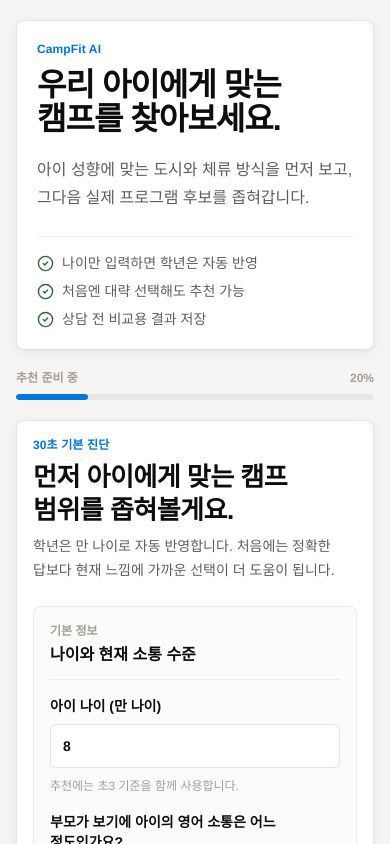
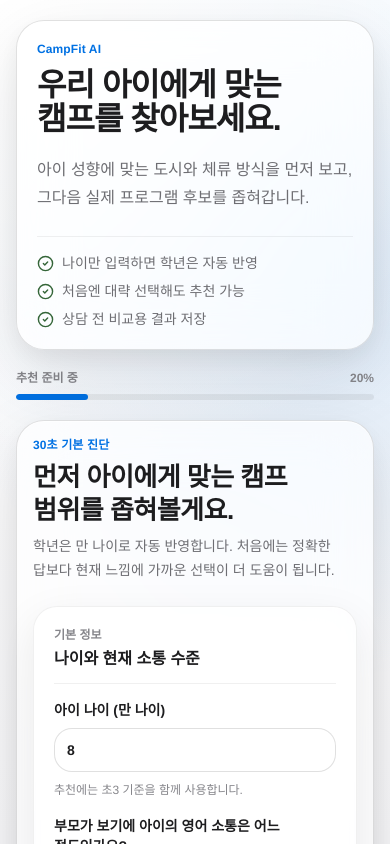
Before and after one commit to anogro/CampFit-AI, a Next.js app: page /campfit in a window 390 px wide. Both pictures are taken after a click on the button "우리 아이 캠프 찾기". Shown: the top 844 px of the page. Built offline with nearby package versions, Linux system fonts and the light colour scheme.

Commit message:
Add CampFit Apple glass styling

```diff
--- a/app/globals.css
+++ b/app/globals.css
@@ -1,26 +1,28 @@
 @import "tailwindcss";
 
 :root {
-  --surface-primary: #f6f5f4;
-  --surface-secondary: #ffffff;
-  --surface-elevated: #fbfbfa;
-  --surface-tint-blue: #f2f9ff;
+  --surface-primary: #f5f5f7;
+  --surface-secondary: rgb(255 255 255 / 0.74);
+  --surface-elevated: rgb(255 255 255 / 0.56);
+  --surface-glass: rgb(255 255 255 / 0.68);
+  --surface-tint-blue: rgb(0 113 227 / 0.08);
   --surface-tint-green: #edf3ec;
   --surface-tint-yellow: #fbf3db;
-  --text-primary: rgb(0 0 0 / 0.95);
-  --text-secondary: #615d59;
-  --text-tertiary: #a39e98;
-  --border-default: rgb(0 0 0 / 0.10);
+  --text-primary: #1d1d1f;
+  --text-secondary: #6e6e73;
+  --text-tertiary: #86868b;
+  --border-default: rgb(0 0 0 / 0.12);
   --border-subtle: rgb(0 0 0 / 0.06);
-  --accent-primary: #0075de;
-  --accent-hover: #005bab;
-  --accent-soft: #f2f9ff;
+  --accent-primary: #0071e3;
+  --accent-hover: #0066cc;
+  --accent-soft: rgb(0 113 227 / 0.08);
   --status-success: #346538;
   --status-warning: #956400;
   --status-error: #9f2f2d;
   --status-info: #097fe8;
   --focus-ring: rgb(9 127 232 / 0.38);
-  --shadow-card: 0 4px 18px rgb(0 0 0 / 0.04), 0 2px 8px rgb(0 0 0 / 0.027), 0 1px 3px rgb(0 0 0 / 0.02);
+  --shadow-card: 0 24px 70px rgb(0 0 0 / 0.10), 0 8px 24px rgb(0 0 0 / 0.06), inset 0 1px 0 rgb(255 255 255 / 0.70);
+  --shadow-soft: 0 14px 44px rgb(0 0 0 / 0.08), inset 0 1px 0 rgb(255 255 255 / 0.68);
 }
 
 * {
@@ -33,7 +35,10 @@ html {
 
 body {
   margin: 0;
-  background: var(--surface-primary);
+  background:
+    radial-gradient(circle at 12% 0%, rgb(255 255 255 / 0.95), transparent 30rem),
+    radial-gradient(circle at 88% 12%, rgb(0 113 227 / 0.12), transparent 26rem),
+    linear-gradient(180deg, #ffffff 0%, var(--surface-primary) 38%, #eef2f7 100%);
   color: var(--text-primary);
   font-family: "Helvetica Neue", Arial, system-ui, -apple-system, BlinkMacSystemFont, "Segoe UI", sans-serif;
   font-feature-settings: "lnum", "locl";
@@ -44,6 +49,26 @@ input,
 select,
 textarea {
   font: inherit;
+}
+
+.apple-glass {
+  border: 1px solid var(--border-default);
+  background: var(--surface-glass);
+  box-shadow: var(--shadow-card);
+  backdrop-filter: blur(28px) saturate(1.5);
+  -webkit-backdrop-filter: blur(28px) saturate(1.5);
+}
+
+.apple-glass-soft {
+  border: 1px solid var(--border-subtle);
+  background: var(--surface-elevated);
+  box-shadow: var(--shadow-soft);
+  backdrop-filter: blur(20px) saturate(1.35);
+  -webkit-backdrop-filter: blur(20px) saturate(1.35);
+}
+
+.apple-pill {
+  border-radius: 999px;
 }
 
 button:focus-visible,
--- a/components/campfit/CampfitFlow.tsx
+++ b/components/campfit/CampfitFlow.tsx
@@ -148,7 +148,7 @@ export function CampfitFlow() {
     <div className="mx-auto grid min-h-dvh w-full max-w-[1120px] gap-5 px-4 py-5 md:px-6 md:py-8">
       <Header />
       {step > 0 ? <CampfitProgress currentStep={step} /> : null}
-      <main className="rounded-lg border border-[var(--border-default)] bg-[var(--surface-secondary)] p-4 shadow-[var(--shadow-card)] md:p-6">
+      <main className="apple-glass rounded-[28px] p-4 md:p-6">
         {step === 1 ? <ParentInputForm input={input} onChange={setInput} /> : null}
         {step === 2 ? <ConcernStep input={input} onChange={setInput} /> : null}
         {step === 3 && analysis ? <ParentInsightSummary analysis={analysis} aiUsed={analysisAiUsed} /> : null}
--- a/components/campfit/FlowSections.tsx
+++ b/components/campfit/FlowSections.tsx
@@ -26,7 +26,7 @@ const followUpExampleSets = [
 
 export function Header() {
   return (
-    <header className="grid gap-6 rounded-lg border border-[var(--border-default)] bg-[var(--surface-secondary)] p-5 shadow-[var(--shadow-card)] md:p-8">
+    <header className="apple-glass grid gap-6 rounded-[28px] p-5 md:p-8">
       <div className="grid gap-5 lg:grid-cols-[1fr_340px] lg:items-end">
         <div className="grid gap-3">
           <p className="text-xs font-semibold tracking-[0.01em] text-[var(--accent-primary)]">CampFit AI</p>
@@ -78,7 +78,7 @@ export function StartScreen({ onStart }: { readonly onStart: () => void }) {
 
       <div>
         <button
-          className="inline-flex min-h-11 items-center justify-center gap-2 rounded-md bg-[var(--accent-primary)] px-5 text-[15px] font-semibold text-white transition hover:bg-[var(--accent-hover)] active:scale-[0.98]"
+          className="apple-pill inline-flex min-h-11 items-center justify-center gap-2 bg-[var(--accent-primary)] px-5 text-[15px] font-semibold text-white transition hover:bg-[var(--accent-hover)] active:scale-[0.98]"
           type="button"
           onClick={onStart}
         >
@@ -113,7 +113,7 @@ export function ConcernStep({
       </div>
       <textarea
         id="parent-concern-text"
-        className="min-h-56 rounded-md border border-[var(--border-default)] bg-[var(--surface-secondary)] p-4 text-base font-normal leading-7 text-[var(--text-primary)] transition hover:border-[var(--text-tertiary)]"
+        className="min-h-56 rounded-[18px] border border-[var(--border-default)] bg-[var(--surface-elevated)] p-4 text-base font-normal leading-7 text-[var(--text-primary)] transition hover:border-[var(--text-tertiary)]"
         value={input.parentConcernText}
         onChange={(event) => onChange({ ...input, parentConcernText: event.target.value })}
         placeholder="아이의 현재 소통 수준, 걱정되는 점, 기대하는 변화, 꼭 필요한 관리 조건을 적어 주세요."
@@ -135,8 +135,8 @@ export function FollowUpStep({
     <div className="grid gap-5">
       {analysis.followUpQuestions.map((question, index) => (
         <div key={question} className="grid gap-3">
-          <div className="flex flex-col gap-2 sm:flex-row sm:items-center sm:justify-between">
-            <label className="text-sm font-semibold text-[var(--text-primary)] [word-break:keep-all]" htmlFor={`follow-up-${index}`}>
+          <div className="flex flex-col gap-2 sm:flex-row sm:items-start sm:justify-between">
+            <label className="min-w-0 text-sm font-semibold leading-6 text-[var(--text-primary)] [word-break:keep-all]" htmlFor={`follow-up-${index}`}>
               {question}
             </label>
             <ExamplePicker
@@ -148,7 +148,7 @@ export function FollowUpStep({
           </div>
           <input
             id={`follow-up-${index}`}
-            className="min-h-11 rounded-md border border-[var(--border-default)] px-3 text-base font-normal transition hover:border-[var(--text-tertiary)]"
+            className="min-h-11 rounded-[18px] border border-[var(--border-default)] bg-[var(--surface-elevated)] px-3 text-base font-normal transition hover:border-[var(--text-tertiary)]"
             value={answers[index] ?? ""}
             onChange={(event) => onChange(answers.map((answer, answerIndex) => (answerIndex === index ? event.target.value : answer)))}
           />
@@ -174,7 +174,7 @@ export function NavButtons({
   return (
     <div className="mt-8 flex flex-col-reverse gap-3 border-t border-[var(--border-subtle)] pt-5 sm:flex-row sm:justify-between">
       <button
-        className="inline-flex min-h-11 items-center justify-center gap-2 rounded-md border border-[var(--border-default)] bg-[var(--surface-secondary)] px-4 text-[15px] font-semibold text-[var(--text-primary)] transition hover:bg-[var(--surface-elevated)] active:scale-[0.98] disabled:opacity-50"
+        className="apple-pill inline-flex min-h-11 items-center justify-center gap-2 border border-[var(--border-default)] bg-[var(--surface-secondary)] px-5 text-[15px] font-semibold text-[var(--text-primary)] transition hover:bg-[var(--surface-elevated)] active:scale-[0.98] disabled:opacity-50"
         type="button"
         onClick={onBack}
         disabled={step === 1 || isLoading}
@@ -183,7 +183,7 @@ export function NavButtons({
         이전
       </button>
       <button
-        className="inline-flex min-h-11 items-center justify-center gap-2 rounded-md bg-[var(--accent-primary)] px-5 text-[15px] font-semibold text-white transition hover:bg-[var(--accent-hover)] active:scale-[0.98] disabled:opacity-50"
+        className="apple-pill inline-flex min-h-11 items-center justify-center gap-2 bg-[var(--accent-primary)] px-6 text-[15px] font-semibold text-white transition hover:bg-[var(--accent-hover)] active:scale-[0.98] disabled:opacity-50"
         type="button"
         onClick={onNext}
         disabled={!canContinue || isLoading}
--- a/components/campfit/ParentInputForm.tsx
+++ b/components/campfit/ParentInputForm.tsx
@@ -48,7 +48,7 @@ export function ParentInputForm({ input, onChange }: ParentInputFormProps) {
       </div>
 
       <div className="grid gap-5 lg:grid-cols-[0.85fr_1.15fr]">
-        <div className="grid content-start gap-4 rounded-lg border border-[var(--border-subtle)] bg-[var(--surface-elevated)] p-4">
+        <div className="apple-glass-soft grid content-start gap-4 rounded-[24px] p-5">
           <SectionLabel eyebrow="기본 정보" title="나이와 현재 소통 수준" />
           <NumberField
             label="아이 나이 (만 나이)"
@@ -74,7 +74,7 @@ export function ParentInputForm({ input, onChange }: ParentInputFormProps) {
           />
         </div>
 
-        <div className="grid gap-4">
+        <div className="apple-glass-soft grid gap-4 rounded-[24px] p-5">
           <SectionLabel eyebrow="캠프 조건" title="지역, 거리, 관리 방식" />
           <div className="grid gap-4 sm:grid-cols-2">
             <SelectField
@@ -163,7 +163,7 @@ function SelectField<T extends string>({ label, value, options, getLabel, onChan
     <label className="grid gap-2 text-sm font-semibold text-[var(--text-primary)] [word-break:keep-all]">
       {label}
       <select
-        className="min-h-11 rounded-md border border-[var(--border-default)] bg-[var(--surface-secondary)] px-3 text-base text-[var(--text-primary)] transition hover:border-[var(--text-tertiary)]"
+        className="min-h-11 rounded-[18px] border border-[var(--border-default)] bg-[var(--surface-elevated)] px-3 text-base text-[var(--text-primary)] transition hover:border-[var(--text-tertiary)]"
         value={value}
         onChange={(event) => onChange(event.target.value)}
       >
@@ -191,7 +191,7 @@ function NumberField({ label, hint, value, min, max, onChange }: NumberFieldProp
     <label className="grid gap-2 text-sm font-semibold text-[var(--text-primary)] [word-break:keep-all]">
       {label}
       <input
-        className="min-h-11 rounded-md border border-[var(--border-default)] bg-[var(--surface-secondary)] px-3 text-base text-[var(--text-primary)] transition hover:border-[var(--text-tertiary)]"
+        className="min-h-11 rounded-[18px] border border-[var(--border-default)] bg-[var(--surface-elevated)] px-3 text-base text-[var(--text-primary)] transition hover:border-[var(--text-tertiary)]"
         type="number"
         min={min}
         max={max}
```
Also changed, not shown: components/campfit/CampfitHeroShowcase.tsx (+4 -9 lines), components/campfit/CampfitStartHero.tsx (+6 -6 lines), components/campfit/ExamplePicker.tsx (+4 -4 lines), components/campfit/RecommendationDashboard.tsx (+8 -8 lines), components/campfit/RecommendationProgramCard.tsx (+12 -12 lines), components/campfit/ResultVisualSummary.tsx (+6 -6 lines), 1 other file (tests, documents, lock files or other folders).
